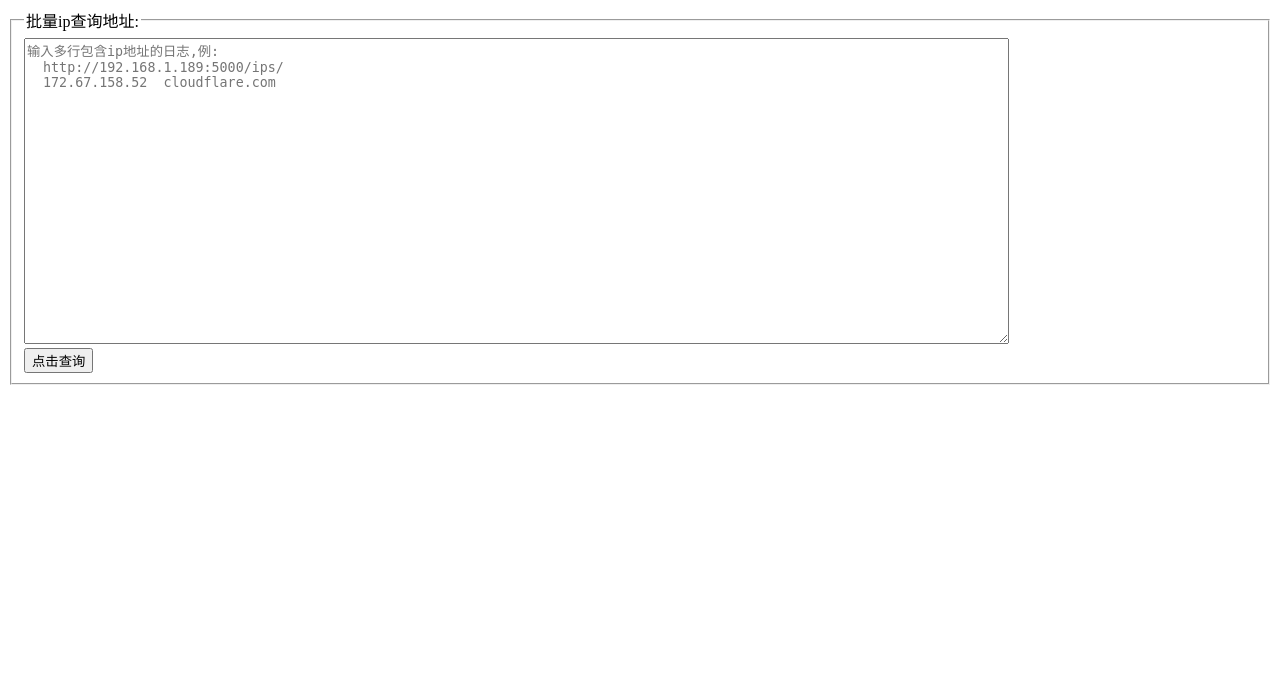
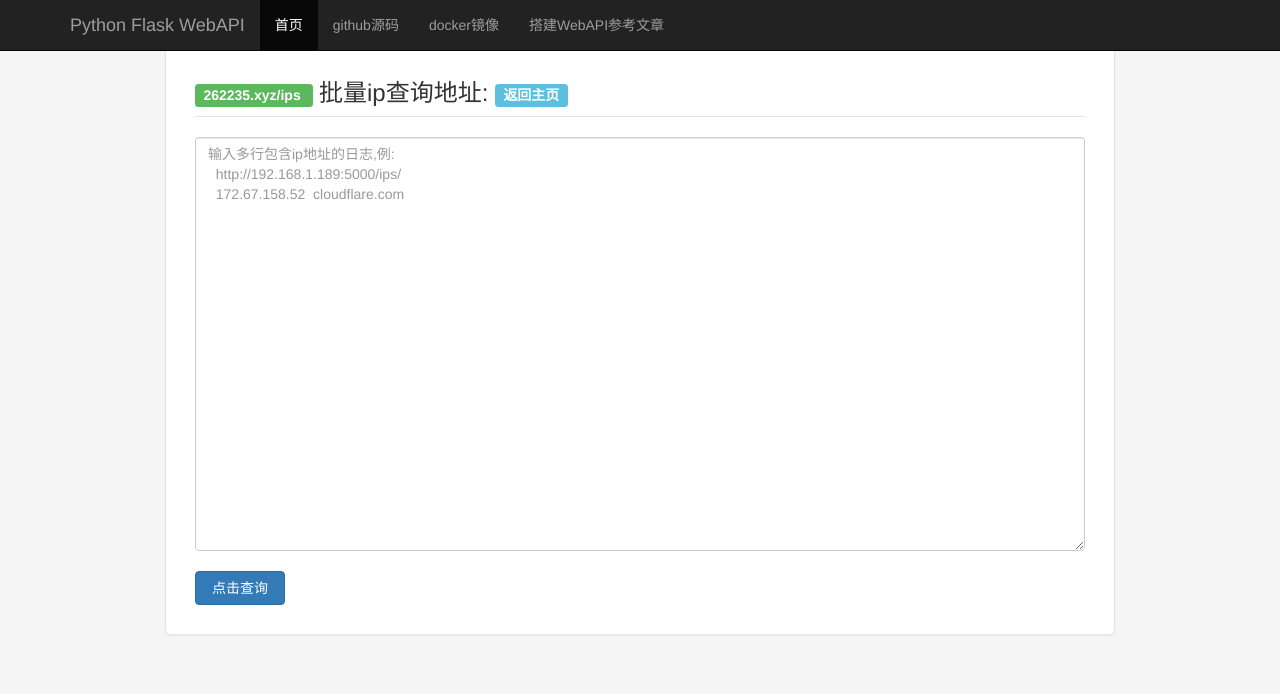
Before and after one commit to hongwenjun/ip, a Flask app: page /ips/ in a window 1280 px wide. Shown: the top 694 px of the page. Run offline with Flask 2, Linux system fonts and the light colour scheme.

Commit message:
Update ips.html

```diff
--- a/templates/ips.html
+++ b/templates/ips.html
@@ -1,17 +1,59 @@
-<!DOCTYPE html><html><body>
+<!DOCTYPE html><html><head>
+<meta http-equiv="Content-Type" content="text/html; charset=utf-8">
+<title>262235.xyz/ips | 批量ip查询地址</title>
+<meta name="keywords" content="开源WebAIP,开源IP定位,IP地址查询,极速批量IP地址查询,IP地址精确查询,IP精准定位,高精度IP定位,国外IP定位">
+<link rel="icon" href="/logo/favicon.png" type="image/png">
+<link href="https://cdn.jsdelivr.net/npm/bootstrap@3.3.4/dist/css/bootstrap.min.css" rel="stylesheet">
+<style type="text/css">
+body { padding-top: 40px; padding-bottom: 40px; background-color: #f5f5f5;
+  font-family: "PingFang SC", "Helvetica Neue", "Helvetica", "Hiragino Sans GB", "Microsoft YaHei", Arial, sans-serif; }
+a, input, button { outline: none !important; }
+a:focus, a:hover, .btn-link:focus, .btn-link:hover { text-decoration: underline; text-underline-position: under; }
+ .main { max-width: 950px; padding: 19px 29px 29px; margin: 0 auto 20px; background-color: #fff;
+  border: 1px solid #e5e5e5; -webkit-border-radius: 5px; -moz-border-radius: 5px;
+  border-radius: 5px; -webkit-box-shadow: 0 1px 2px rgba(0,0,0,.05);
+  -moz-box-shadow: 0 1px 2px rgba(0,0,0,.05); box-shadow: 0 1px 2px rgba(0,0,0,.05); }
+ .label-site { font-size: 14px;  vertical-align: middle; margin-right: 6px; }
+ .text { width: 100%; height: 150px; }
+ .btn-code { padding: 6px 16px; }
+  </style>
+</head>
+<body>
+<nav class="navbar navbar-inverse navbar-fixed-top">
+  <div class="container">
+    <div class="navbar-header">
+      <button type="button" class="navbar-toggle collapsed" data-toggle="collapse" data-target="#navbar" aria-expanded="false" aria-controls="navbar">
+        <span class="sr-only">Toggle navigation</span>
+        <span class="icon-bar"></span>
+        <span class="icon-bar"></span>
+        <span class="icon-bar"></span>
+      </button>
+      <a class="navbar-brand" href="https://262235.xyz/ip/">Python Flask WebAPI</a>
+    </div>
+    <div id="navbar" class="collapse navbar-collapse">
+      <ul class="nav navbar-nav">
+        <li class="active"><a href="/">首页</a></li>
+        <li><a href="https://github.com/hongwenjun/ip">github源码</a></li>
+        <li><a href="https://hub.docker.com/r/hongwenjun/ip">docker镜像</a></li>
+        <li><a href="https://262235.xyz/index.php/archives/342/">搭建WebAPI参考文章</a></li>
+      </ul>
+    </div><!--/.nav-collapse -->
+  </div>
+</nav>
+
+  <div class="main">
   <form action="/ips/" method="post">
     <fieldset>
   {% if ips %}
-<legend>批量ip查询地址: <a href="/ips/">点击返回</a> </legend>
-<textarea type="text" name ="ips" cols=120 rows=100>
-{{ ips }}</textarea>
+    <legend><h3><span class="label label-success label-site">262235.xyz/ips </span> 批量ip查询地址: <a class="label label-warning label-site" href="/ips/">重新查询</a></h3></legend>
+    <textarea type="text" name ="ips" cols=120 rows=40 class="form-control text">{{ ips }}</textarea>
   {% else %}
-  <legend>批量ip查询地址:</legend>
-  <textarea type="text" name ="ips" cols=120 rows=20 placeholder="输入多行包含ip地址的日志,例:
+    <legend><h3><span class="label label-success label-site">262235.xyz/ips </span> 批量ip查询地址:  <a class="label label-info label-site" href="/">返回主页</a></h3></legend>
+    <textarea type="text" name ="ips" cols=120 rows=20 class="form-control text" placeholder="输入多行包含ip地址的日志,例:
   http://192.168.1.189:5000/ips/
   172.67.158.52  cloudflare.com"></textarea>
-  <br>
-  <input type="submit" value="点击查询">
+    <br><input type="submit" value="点击查询"  class="btn btn-primary btn-code" >
   {%  endif  %}
     </fieldset>
-</form></body></html>
+    </form>
+</div></body></html>
```
Lines whose indentation alone changed are shown as unchanged.
